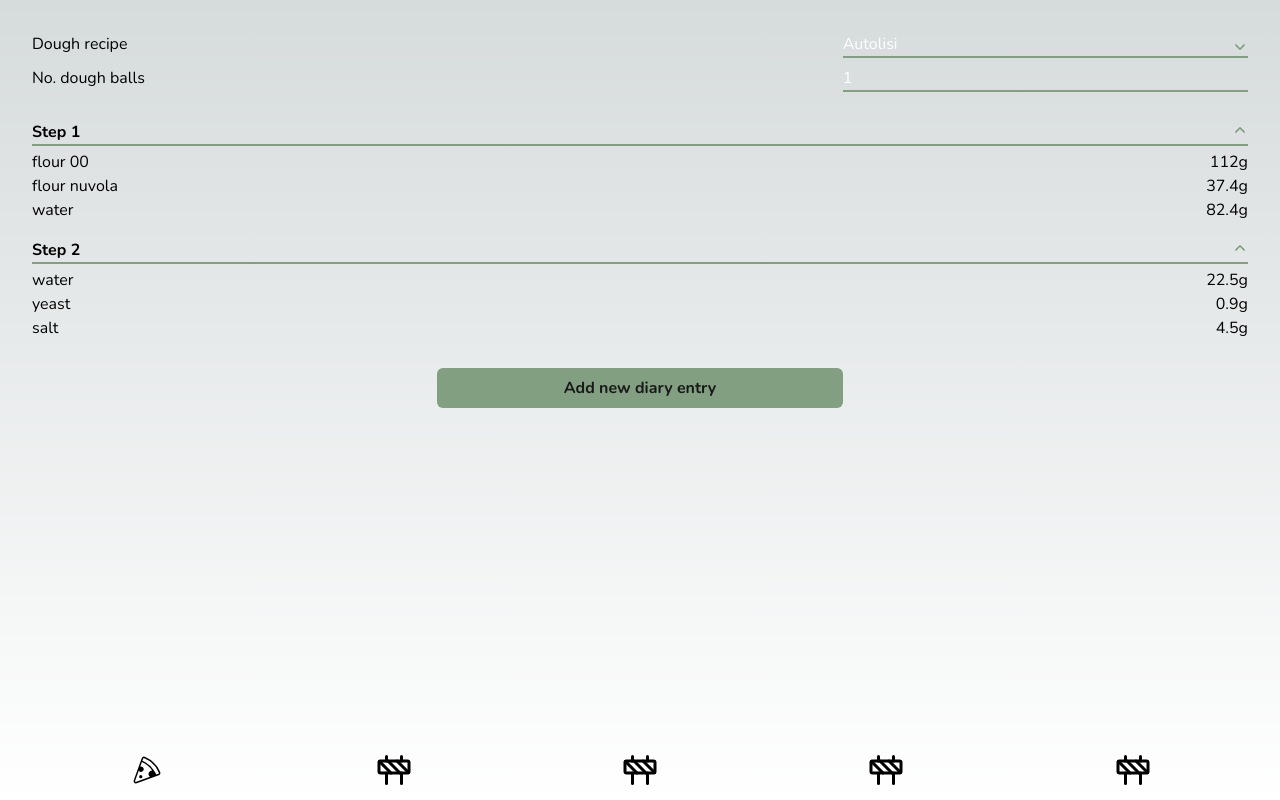
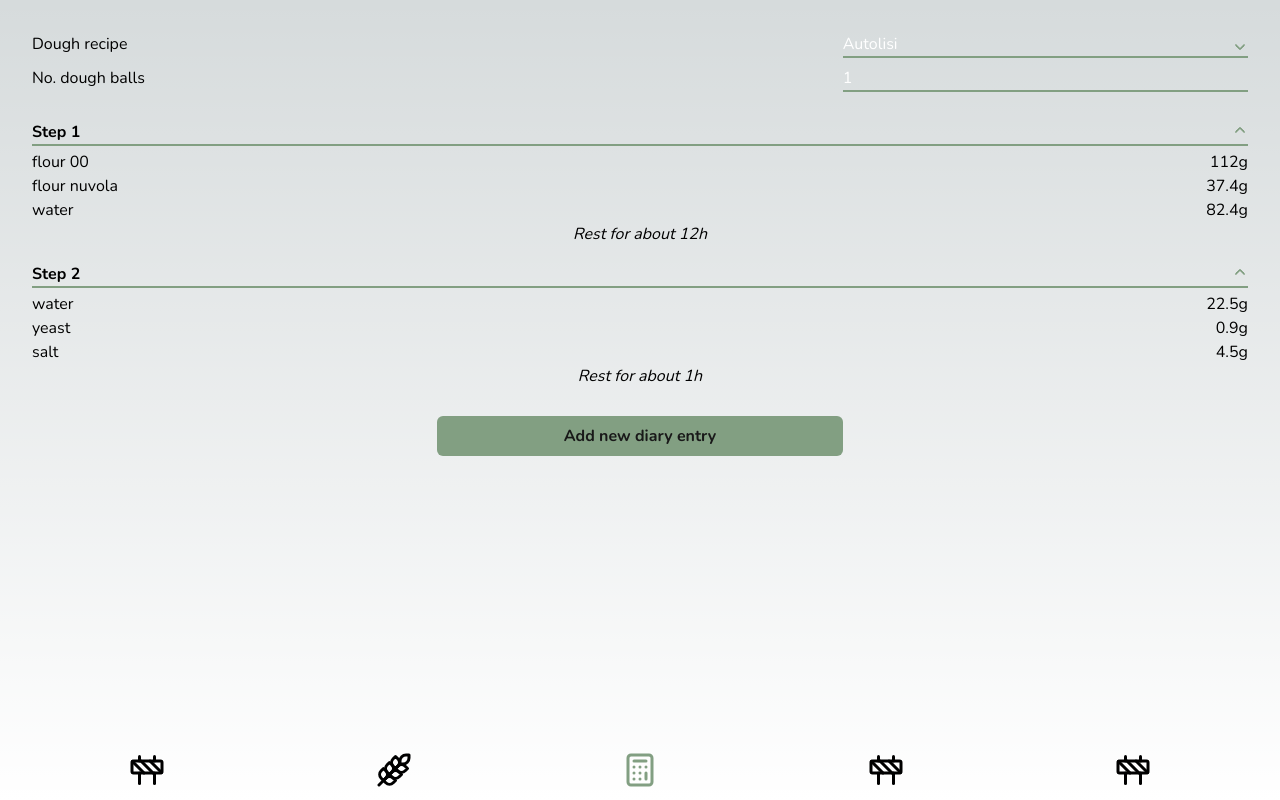
Before and after one commit to FbarcalaR/Pizza-Tracker, a Next.js app: page /pizza-calculator in a window 1280 px wide. Built offline with nearby package versions, Linux system fonts and the light colour scheme.

Commit message:
add recipe step and footer update

```diff
--- a/src/api/recipes/types/recipeStep.ts
+++ b/src/api/recipes/types/recipeStep.ts
@@ -3,4 +3,5 @@ import { IIngredient } from "./ingredient";
 export type IRecipeStep = {
   title: string;
   ingredients: IIngredient[];
+  restInHours?: number;
 };
--- a/src/app/pizza-calculator/calculation-result/calculation-result.tsx
+++ b/src/app/pizza-calculator/calculation-result/calculation-result.tsx
@@ -17,7 +17,12 @@ export default function CalculationResult({ recipe }: IProps) {
               ingredient={ingredient.ingredient}
               amountInGrams={ingredient.amountInGrams}
             />
-          ))}
+            ))}
+          {step.restInHours &&
+            <div className="w-full flex justify-center">
+              <span className="text-base italic">Rest for about {step.restInHours}h</span>
+            </div>
+          }
         </BlockSection>
       ))}
     </div>
--- a/src/app/pizza-calculator/calculation-result/ingredient/ingredient.tsx
+++ b/src/app/pizza-calculator/calculation-result/ingredient/ingredient.tsx
@@ -1,10 +1,10 @@
-import { IIngredientAmount } from "@/api/recipes/types/ingredient";
+import { ICalculatedIngredient } from "../recipe-calculator/recipe-calculator";
 
-export default function Ingredient({ ingredient, amountInGrams }: IIngredientAmount) {
+export default function Ingredient({ ingredient, amountInGrams }: ICalculatedIngredient) {
     return (
       <div className="w-full flex justify-between">
-        <span>{ingredient}</span>
-        <span>{amountInGrams}g</span>
+        <span className="text-base">{ingredient}</span>
+        <span className="text-base">{amountInGrams}g</span>
       </div>
     );
   }
--- a/src/app/pizza-calculator/calculation-result/recipe-calculator/recipe-calculator.ts
+++ b/src/app/pizza-calculator/calculation-result/recipe-calculator/recipe-calculator.ts
@@ -35,6 +35,7 @@ export class RecipeCalculator {
   ): ICalculatedRecipeStep {
     return {
       title: step.title,
+      restInHours: step.restInHours,
       ingredients: step.ingredients.map((i) =>
         this.mapToCalculatedRecipeIngredient(i, totalFlour)
       ),
@@ -70,6 +71,7 @@ export type ICalculatedRecipe = {
 export type ICalculatedRecipeStep = {
   title: string;
   ingredients: ICalculatedIngredient[];
+  restInHours?: number;
 };
 
 export type ICalculatedIngredient = {
--- a/src/app/pizza-calculator/page.tsx
+++ b/src/app/pizza-calculator/page.tsx
@@ -23,6 +23,7 @@ const mockRecipe1: IRecipe = {
         { ingredient: "flour nuvola", amountPercentage: 0.25 },
         { ingredient: "water", amountPercentage: 0.55 },
       ],
+      restInHours: 12
     },
     {
       title: "Step 2",
@@ -31,6 +32,7 @@ const mockRecipe1: IRecipe = {
         { ingredient: "yeast", amountPercentage: 0.006 },
         { ingredient: "salt", amountPercentage: 0.03 },
       ],
+      restInHours: 1
     },
   ],
 };
--- a/src/components/block-section/block-section.tsx
+++ b/src/components/block-section/block-section.tsx
@@ -13,7 +13,7 @@ export default function BlockSection({ title, children, className }: IProps) {
     <div className={className}>
       <div
         onClick={() => setIsCollapsed((prev) => !prev)}
-        className="w-full border-b-2 border-main-color relative"
+        className="w-full border-b-2 border-main-color relative text-base"
       >
         <span className="w-full font-bold">{title}</span>
         <DropdownArrow
--- a/src/components/footer-menu/footer-menu.tsx
+++ b/src/components/footer-menu/footer-menu.tsx
@@ -1,19 +1,33 @@
+'use client'
+
 import MenuButton from "./menu-button/menu-button";
-import { CiPizza } from "react-icons/ci";
 import { LuConstruction } from "react-icons/lu";
+import { LuCalculator } from "react-icons/lu";
+import { LuWheat } from "react-icons/lu";
+import { usePathname } from 'next/navigation'
+import Link from "next/link";
 
-type IProps = {
-  children: React.ReactNode;
-};
+const Pages = {
+  Calculator: '/pizza-calculator',
+  DoughRecipes: '/dough-recipes'
+}
 
 export default function FooterMenu() {
+  const pathname = usePathname();
+
   return (
-    <div className="pt-3 pb-3 pl-6 pr-6 sticky top-full flex justify-around w-full">
-        <MenuButton active={true}><CiPizza className="w-full h-full"/></MenuButton>
-        <MenuButton><LuConstruction className="w-full h-full"/></MenuButton>
-        <MenuButton><LuConstruction className="w-full h-full"/></MenuButton>
-        <MenuButton><LuConstruction className="w-full h-full"/></MenuButton>
-        <MenuButton><LuConstruction className="w-full h-full"/></MenuButton>
+    <div className="pt-3 pb-3 pl-6 pr-6 sticky top-full flex justify-around w-full shadow-white shadow-2xl">
+      <MenuButton><LuConstruction className="w-full h-full"/></MenuButton>
+      <MenuButton active={pathname === Pages.DoughRecipes }>
+        <Link href={Pages.DoughRecipes}><LuWheat className="w-full h-full"/></Link>
+      </MenuButton>
+
+      <MenuButton active={pathname === Pages.Calculator }>
+        <Link href={Pages.Calculator}><LuCalculator className="w-full h-full"/></Link>
+      </MenuButton>
+
+      <MenuButton><LuConstruction className="w-full h-full"/></MenuButton>
+      <MenuButton><LuConstruction className="w-full h-full"/></MenuButton>
     </div>
   );
 }
--- a/src/components/footer-menu/menu-button/menu-button.tsx
+++ b/src/components/footer-menu/menu-button/menu-button.tsx
@@ -1,11 +1,17 @@
+import { MouseEventHandler } from "react";
+
 type IProps = {
   active?: boolean;
+  onClick?: MouseEventHandler<HTMLButtonElement> | undefined;
   children: React.ReactNode;
-  }
+};
 
-  export default function MenuButton({ children, active = true }: IProps) {
+export default function MenuButton({ children, onClick, active = false }: IProps) {
   return (
-      <button className={`w-9 h-9 ${active && 'pointer-events-none'}`}>
+    <button
+      className={`w-9 h-9 ${active && "[&>*]:text-main-color"}`}
+      onClick={(e) => onClick && onClick(e)}
+    >
       {children}
     </button>
   );
```
Lines whose indentation alone changed are shown as unchanged.
